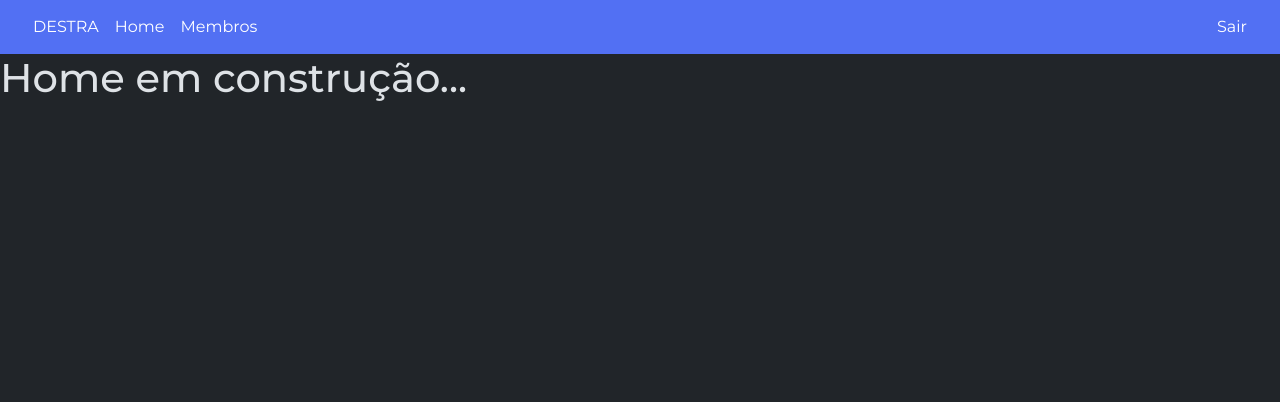
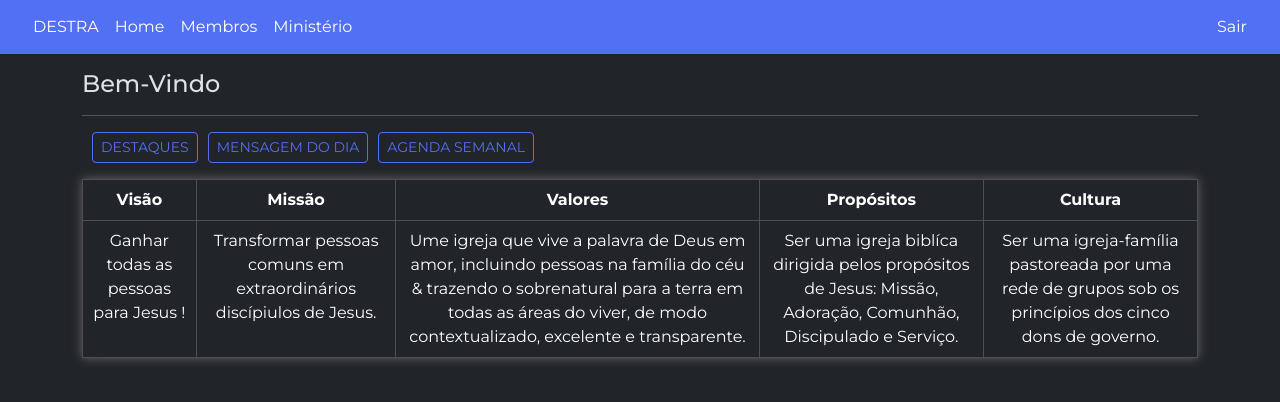
Before and after one commit to Jon326598/DESTRA2-Completo, a React (Create React App) app: page / in a window 1280 px wide. Shown: the top 402 px of the page. Built offline with nearby package versions, Linux system fonts and the light colour scheme.

Commit message:
:sparkles: Acrescentando uma navegação para 'ministerios', desenvolvendo pagina 'home' com CSS, PROJETO FINALIZADO.

```diff
--- a/src/components/menu/index.js
+++ b/src/components/menu/index.js
@@ -15,6 +15,7 @@ function Menu(){
                 <li id='destra'><Link to= '#'>DESTRA</Link></li>
                 <li><Link to='/'>Home</Link></li>
                 <li><Link to='/membros'>Membros</Link></li>
+                <li><Link to='/ministerio'>Ministério</Link></li>
                 <li><Link onClick={logout}>Sair</Link></li>
             </ul>
         )
--- /dev/null
+++ b/src/pages/home/index.css
@@ -0,0 +1,16 @@
+
+#boasVindas,
+#tBoasVindas,
+#visao,
+#missao,
+#valores,
+#propositos,
+#cultura{
+    text-align: center;
+
+}
+
+#id{
+    height: 400px;
+
+}
--- a/src/pages/home/index.js
+++ b/src/pages/home/index.js
@@ -1,26 +1,166 @@
-// import './index.css';
+import './index.css';
 
-function Home (){
+function Home() {
     return (
         <div>
-            <h1>
-                Home em construção...
-            </h1>
-            {/* <InputText
-                id="1"
-                type="text"
-                placeholder="Exemplo01@gmail.com"
-                text="Exemplo01"
-                callback={(e) => console.log(e.target.value)}
-            />
+            <div className="container">
 
-            <InputText
-                id="2"
-                type="password"
-                placeholder="Exemplo02@gmail.com"
-                text="Exemplo02"
-                callback={(e) => console.log(e.target.value)}
-            /> */}
+                {/* <!-- Title --> */}
+                <div className="row mt-3">
+                    <div className="col-sm-12">
+                        <h4>Bem-Vindo</h4>
+                        <hr />
+                    </div>
+                </div>
+
+                {/* <!-- Button adc --> */}
+                <div className="row">
+                    <div className="col-sm-6 " >
+                        <button
+                            id="btn-destaques"
+                            className="btn btn-outline-primary btn-sm espacar"
+                            data-bs-toggle="modal"
+                            data-bs-target="#modal-destaques"
+                            data-bs-dismiss="modal"
+                        >DESTAQUES</button>
+                        <button
+                            id="btn-msgDoDia"
+                            className="btn btn-outline-primary btn-sm espacar"
+                            data-bs-toggle="modal"
+                            data-bs-target="#modal-msgDoDia"
+                            data-bs-dismiss="modal"
+                        >MENSAGEM DO DIA</button>
+                        <button
+                            id="btn-msgDoDia"
+                            className="btn btn-outline-primary btn-sm espacar"
+                            data-bs-toggle="modal"
+                            data-bs-target="#modal-agendaSemanal"
+                            data-bs-dismiss="modal"
+                        >AGENDA SEMANAL</button>
+                    </div>
+                </div>
+
+                {/* <!-- Table --> */}
+                <div className="row mt-3">
+                    <div className="col-sm-12">
+                        <table className="table table-bordered table-hover">
+                            <thead >
+                                <tr>
+                                    <th id="tBoasVindas">Visão</th>
+                                    <th id="tBoasVindas">Missão</th>
+                                    <th id="tBoasVindas">Valores</th>
+                                    <th id="tBoasVindas">Propósitos</th>
+                                    <th id="tBoasVindas">Cultura</th>
+                                </tr>
+                            </thead>
+                            <tbody>
+                                    <tr>
+                                        <td id="visao">Ganhar todas as pessoas para Jesus !</td>
+                                        <td id="missao">Transformar pessoas comuns em extraordinários discípiulos de Jesus.</td>
+                                        <td id="valores">Ume igreja que vive a palavra
+                                        de Deus em amor,
+                                        incluindo pessoas na família do céu
+                                        & trazendo o sobrenatural para a terra
+                                        em todas as áreas do viver,
+                                        de modo contextualizado,
+                                        excelente e transparente.</td>
+                                        <td id="propositos">Ser uma igreja biblíca dirigida pelos
+                                        propósitos de Jesus: Missão, Adoração,
+                                        Comunhão, Discipulado e Serviço.</td>
+                                        <td id="cultura">Ser uma igreja-família pastoreada por
+                                        uma rede de grupos
+                                        sob os princípios dos cinco dons de governo.</td>
+                                    </tr>
+
+                            </tbody>
+                        </table>
+                    </div>
+                </div>
+
+                {/* <!-- Modal --> */}
+                <div className="row">
+                    {/* <!-- The Modal --> */}
+                    <div className="modal fade modal-lg" id="modal-destaques">
+                        <div className="modal-dialog">
+                            <div className="modal-content">
+                                <div className="modal-body">
+                                    <div className="row">
+                                        <div className="col-sm-12">
+                                            <label id='idLabel' className="form-label">Destaques</label>
+                                            <input
+                                                type="text"
+                                                className="form-control"
+                                                id="id"
+                                            />
+                                        </div>
+                                    </div>
+                                </div>
+                                {/* <!-- Modal footer --> */}
+                                <div className="modal-footer">
+                                    <button id="btn-salvar"
+                                    className="btn btn-primary btn-sm"
+                                    data-bs-dismiss="modal"
+                                    >Fechar</button>
+                                </div>
+                            </div>
+                        </div>
+                    </div>
+                    <div className="modal fade modal-lg" id="modal-msgDoDia">
+                        <div className="modal-dialog">
+                            <div className="modal-content">
+                                <div className="modal-body">
+                                    <div className="row">
+                                        <div className="col-sm-12">
+                                            <label id='idLabel' className="form-label">Mensagem do dia</label>
+                                            <input
+                                                type="text"
+                                                className="form-control"
+                                                id="id"
+                                            />
+                                        </div>
+                                    </div>
+                                </div>
+                                {/* <!-- Modal footer --> */}
+                                <div className="modal-footer">
+                                    <button id="btn-salvar"
+                                    className="btn btn-primary btn-sm"
+                                    data-bs-dismiss="modal"
+                                    >Fechar</button>
+                                </div>
+                            </div>
+                        </div>
+                    </div>
+                    <div className="modal fade modal-lg" id="modal-agendaSemanal">
+                        <div className="modal-dialog">
+                            <div className="modal-content">
+                                <div className="modal-body">
+                                    <div className="row">
+                                        <div className="col-sm-12">
+                                            <label id='idLabel' className="form-label">Agenda semanal</label>
+                                            <input
+                                                type="text"
+                                                className="form-control"
+                                                id="id"
+                                            />
+                                        </div>
+                                    </div>
+                                </div>
+                                {/* <!-- Modal footer --> */}
+                                <div className="modal-footer">
+                                    <button id="btn-salvar"
+                                    className="btn btn-primary btn-sm"
+                                    data-bs-dismiss="modal"
+                                    >Fechar</button>
+                                </div>
+                            </div>
+                        </div>
+                    </div>
+
+                </div>
+            </div>
+
+
+
         </div>
     )
 }
--- a/src/pages/membros/index.js
+++ b/src/pages/membros/index.js
@@ -261,7 +261,7 @@ function MembroPage() {
                       disabled
                       type="text"
                       className="form-control"
-                      id="id"
+                      id="idMenu"
                       value={membro.id}
                       onChange={(e) => setMembro({ ...membro, id: e.target.value })}
                     />
@@ -286,13 +286,13 @@ function MembroPage() {
                     </select>
                   </div>
 
-                  <div className="col-sm-6">
+                  <div className="col-sm-5">
                     <label for="email" className="form-label">E-mail</label>
                     <input type="text" className="form-control" id="email" value={membro.email}
                       onChange={(e) => setMembro({ ...membro, email: e.target.value })}
                     />
                   </div>
-                  <div className="col-sm-3">
+                  <div className="col-sm-4">
                     <label for="telefone" className="form-label">Telefone</label>
                     <input type="text" className="form-control" id="telefone" value={membro.telefone}
                       onChange={(e) => setMembro({ ...membro, telefone: e.target.value })}
--- a/src/service/usuario-service.js
+++ b/src/service/usuario-service.js
@@ -58,8 +58,6 @@ function validarUsuarioAutenticado(){
     }
 
 }
-
-
     validarUsuarioAutenticado();
 
 // eslint-disable-next-line import/no-anonymous-default-export
--- a/src/styles.css
+++ b/src/styles.css
@@ -1,15 +1,12 @@
 @import url('https://fonts.googleapis.com/css2?family=Quicksand:wght@300;400;500;600;700&display=swap');
 @import url('https://fonts.googleapis.com/css2?family=Montserrat:ital,wght@0,100;0,200;0,300;0,400;0,500;0,600;0,700;0,800;0,900;1,100;1,200;1,300;1,400;1,500;1,600;1,700;1,800;1,900&display=swap');
 
-/* link adobe Color */
-/* https://materialui.co/colors/ */
 
 :root {
     --cor-primaria: #5270f3;
     --cor-secundaria:#404cf3;
 }
 
-/* CSS RESET */
 * {
 
     margin: 0;
@@ -19,22 +16,22 @@
 }
 
 table.table {
-    box-shadow: 0 0 10px 0 rgb(50 50 50 / 82%);
+    box-shadow: 0 0 10px 0 rgba(121, 111, 111, 0.82);
 }
 
 table.table>thead>tr th {
-    background-color: 'dark';
+    background-color: 'danger';
     text-align: center;
+    max-width: 700px;
 }
 
 button.btn{
     min-width: 80px;
 }
 
-/* Override */
-/* div.modal-dialog{
+div.modal-dialog{
     max-width: 700px;
-} */
+}
 
 
 #loading{
@@ -70,3 +67,7 @@ button.btn-outline-primary {
 .espacar-ad{
     margin-left: 500px;
 }
+
+.espacar-dest{
+    margin-left: 250px;
+}
```
